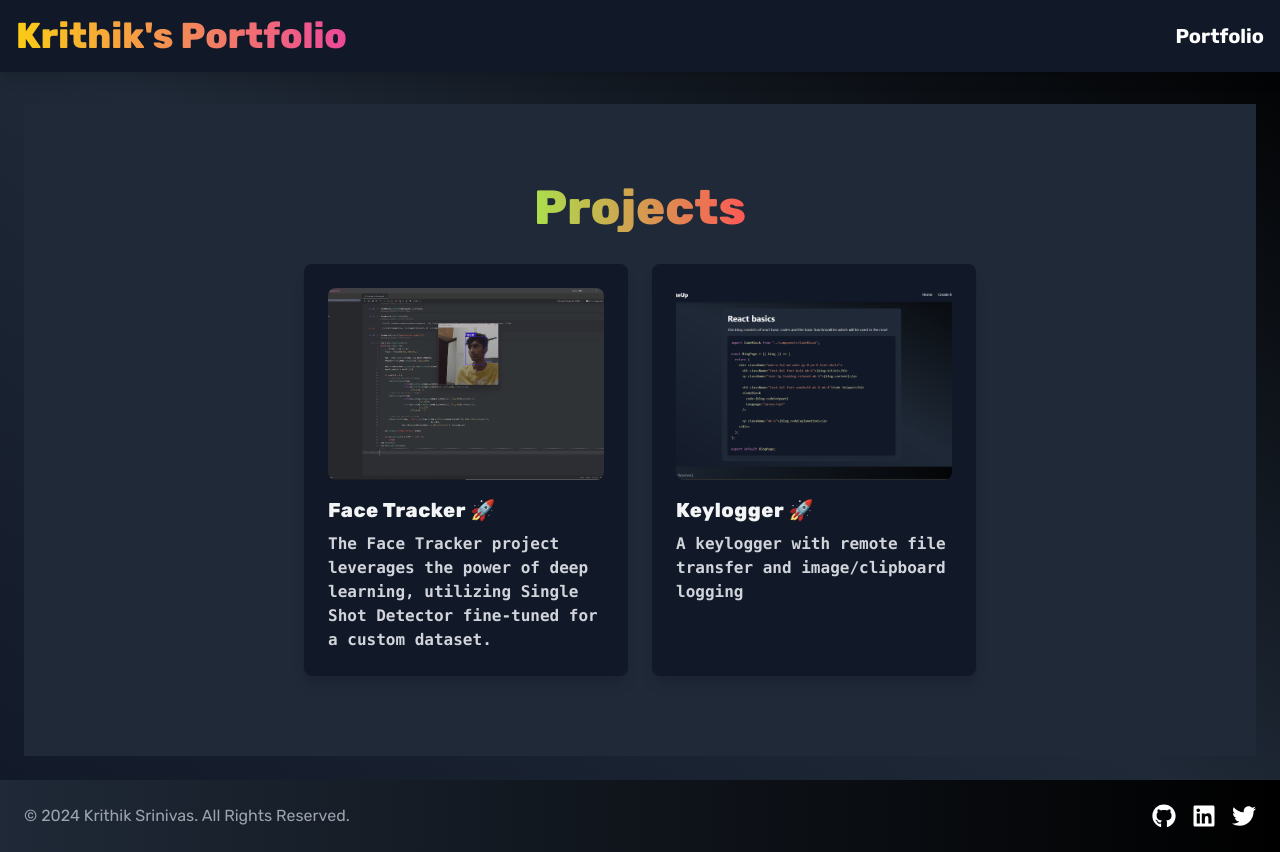
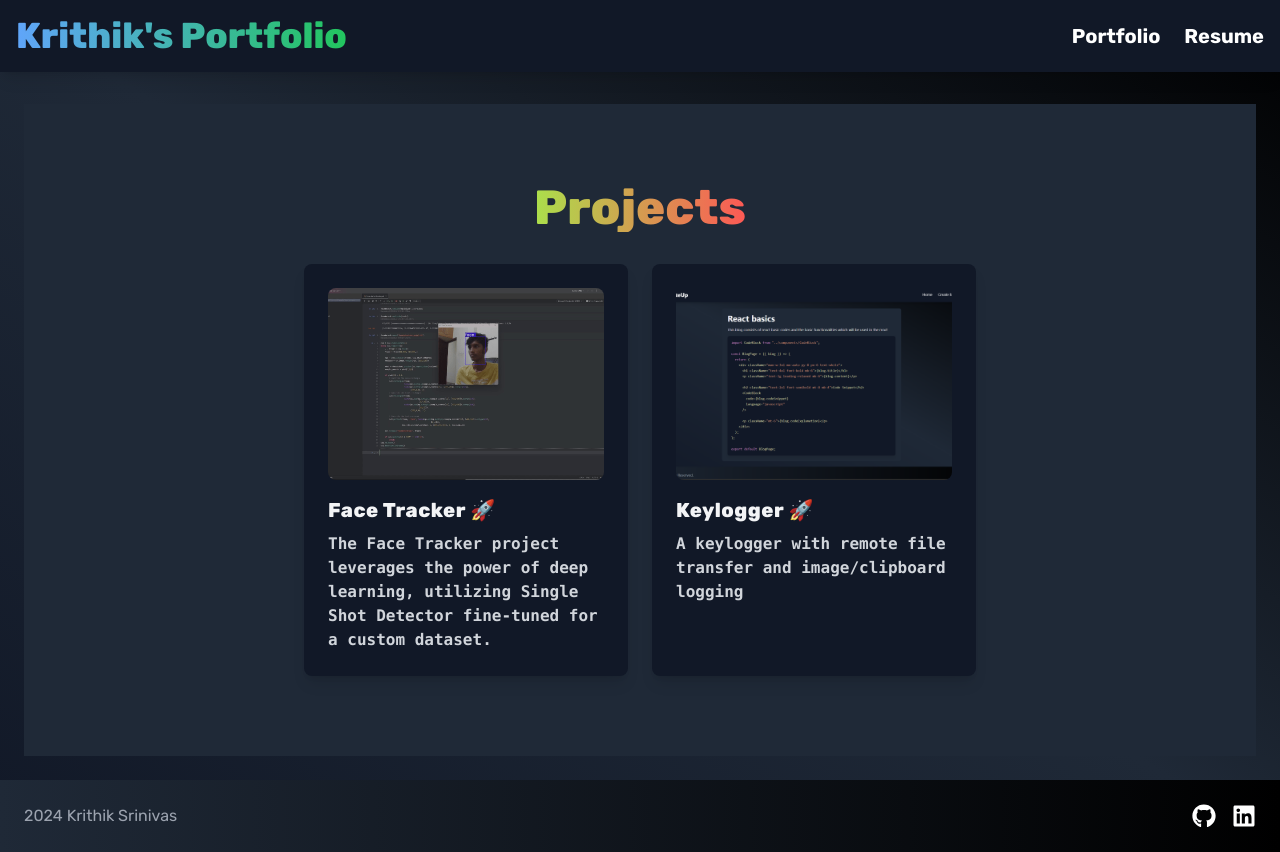
Before and after one commit to Krithik-sri/Portfolio, a React (Vite) app: page /projects in a window 1280 px wide. Built offline with nearby package versions, Linux system fonts and the light colour scheme; a web font is replaced by a local one.

Commit message:
improved look and reduced redundancy
Changed text gradients and removed redundant links  and icons

```diff
--- a/src/components/Footer.jsx
+++ b/src/components/Footer.jsx
@@ -6,7 +6,7 @@ const Footer = () => {
     <footer className="bg-gradient-to-r from-gray-800 to-black p-6 text-white">
       <div className="container mx-auto flex flex-col md:flex-row justify-between items-center">
         <p className="text-center md:text-left text-gray-400 mb-4 md:mb-0">
-          © {new Date().getFullYear()} Krithik Srinivas. All Rights Reserved.
+           {new Date().getFullYear()} Krithik Srinivas
         </p>
         <div className="flex gap-4">
           <a
@@ -25,14 +25,6 @@ const Footer = () => {
           >
             <FaLinkedin size={24} />
           </a>
-          <a
-            href="https://twitter.com"
-            target="_blank"
-            rel="noopener noreferrer"
-            className="hover:text-gray-300 transition"
-          >
-            <FaTwitter size={24} />
-          </a>
         </div>
       </div>
     </footer>
--- a/src/components/Header.jsx
+++ b/src/components/Header.jsx
@@ -3,8 +3,13 @@ import { useState } from "react";
 import { Link } from "react-router-dom";
 import { FaBars } from "react-icons/fa";
 import { motion } from "framer-motion";
+import resumePdf from "../assets/Profile.pdf";
 
 const Header = () => {
+  const handleDownloadResume = () => {
+    const resumeUrl = resumePdf;
+    window.open(resumeUrl, "_blank");
+  };
   const [isSidebarOpen, setSidebarOpen] = useState(false);
 
   const toggleSidebar = () => setSidebarOpen(!isSidebarOpen);
@@ -17,7 +22,7 @@ const Header = () => {
       <header className="bg-gray-900 text-white font-bold fixed w-full z-20 shadow-lg">
         <div className="max-w-7xl mx-auto px-4 py-4 flex items-center justify-between">
           <motion.h1
-            className="text-4xl max-sm:text-3xl font-extrabold text-transparent bg-clip-text bg-gradient-to-r from-yellow-400 to-pink-500"
+            className="text-4xl max-sm:text-3xl font-extrabold text-transparent bg-clip-text bg-gradient-to-r from-blue-400 to-green-500"
             initial={{ opacity: 0, y: -20 }}
             animate={{ opacity: 1, y: 0 }}
             transition={{ duration: 0.6 }}
@@ -32,6 +37,12 @@ const Header = () => {
             >
               Portfolio
             </Link>
+            <Link
+              className="hover:text-yellow-400 transition-all duration-300"
+              onClick={handleDownloadResume}
+              >
+                Resume
+              </Link>
             {/* <Link
               to="/contact"
               className="hover:text-yellow-400 transition-all duration-300"
--- a/src/components/Hero.jsx
+++ b/src/components/Hero.jsx
@@ -37,7 +37,7 @@ const Hero = () => {
       >
         {/* Typewriter Effect */}
         <Typewriter
-          words={["Cybersecurity", "Artificial Intelligence", "Pre-Final Year Student"]}
+          words={["Cybersecurity","Software Development", "Artificial Intelligence"]}
           loop={false}
           cursor
           cursorStyle="|"
```
